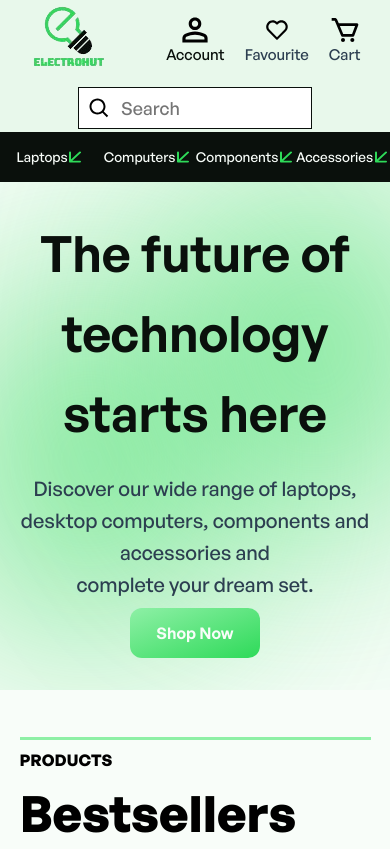
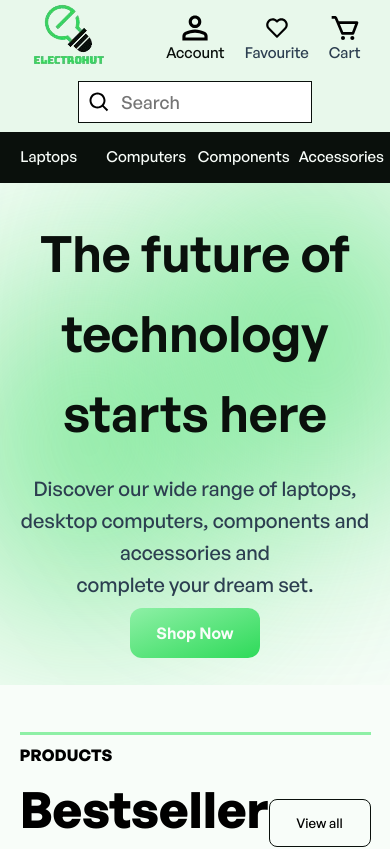
Before and after one commit to mort5554/OnlineShop, a Vue app: page / in a window 390 px wide. Shown: the top 849 px of the page. Built offline with nearby package versions, Linux system fonts and the light colour scheme.

Commit message:
Improve responsiveness of the NavBar, NavCategories, MainPage

```diff
--- a/src/components/BestsellersProducts.vue
+++ b/src/components/BestsellersProducts.vue
@@ -81,6 +81,11 @@ import ProductsCard from './ProductsCard.vue'
   display: flex;
   flex-direction: column;
 }
+.rightSideHeader {
+  display: flex;
+  align-items: flex-end;
+  justify-content: flex-end;
+}
 .bestsellersHeader h4,
 h1 {
   font-weight: 700;
@@ -91,19 +96,12 @@ h1 {
   font-size: 50px;
 }
 .buttonViewAllBestsellers {
-  position: absolute;
   width: 102px;
   height: 48px;
-  display: flex;
-  flex-direction: column;
-  align-self: flex-end;
-  justify-self: flex-end;
   border-radius: 8px;
-  bottom: 50px;
   border: 1px solid var(--black);
   background-color: var(--white);
   cursor: pointer;
-  bottom: -10%;
 }
 /* Bestsellers Products */
 .productsCardContainer {
--- a/src/components/DiscountsProducts.vue
+++ b/src/components/DiscountsProducts.vue
@@ -30,10 +30,11 @@ import ProductsCard from './ProductsCard.vue'
 }
 .discountsProductsHeader {
   width: 90%;
-  height: 180px;
+  height: fit-content;
   flex-direction: column;
   justify-items: flex-start;
   gap: 10px;
+  margin-bottom: 20px;
 }
 .greenLine {
   width: 100%;
--- a/src/components/Header.vue
+++ b/src/components/Header.vue
@@ -21,8 +21,9 @@
 <style scoped>
 header {
   overflow: hidden;
-  height: 508px;
+  height: fit-content;
   background-color: var(--white);
+  padding-bottom: 7%;
 }
 .head {
   justify-content: flex-start;
--- a/src/components/NavBar.vue
+++ b/src/components/NavBar.vue
@@ -49,9 +49,10 @@ import NavCategories from './NavCategories.vue'
 </template>
 <style scoped>
 nav {
+  width: 100vw;
+  height: 9vh;
   display: flex;
-  width: 100vw;
-  height: 72px;
+  justify-content: center;
   flex-direction: column;
   background-color: var(--whiteSecondary);
 }
@@ -68,6 +69,7 @@ nav {
   display: none;
   width: 100%;
   height: 40px;
+  margin-bottom: 8px;
 }
 .shopLogoContainer {
   width: 20%;
--- a/src/components/NavCategories.vue
+++ b/src/components/NavCategories.vue
@@ -25,7 +25,7 @@
 <style scoped>
 .categoriesContainer {
   justify-content: space-around;
-  height: 50px;
+  height: 6vh;
   width: 100vw;
   background-color: var(--black);
 }
@@ -47,10 +47,23 @@
 .externalHardwareMobile {
   display: none;
 }
-@media (max-width: 652px) {
+.category h4:hover {
+  box-shadow:
+    1px 1px 4px 1px rgba(150, 149, 149, 0.2) inset,
+    -1px -1px 1px var(--greenSecondary) inset;
+  border-radius: 5px;
+}
+@media (max-width: 458px) {
+  .arrowIcon {
+    display: none;
+  }
+}
+@media (max-width: 632px) {
   .category h4 {
-    font-size: 15px;
+    font-size: 100%;
   }
+}
+@media (max-width: 876px) {
   .externalHardwareMobile {
     display: flex;
   }
@@ -62,18 +75,19 @@
   }
 }
 @media (max-width: 965px) {
-  .computerComponentsDesktop,
   .computersDesktop {
     display: none;
   }
-  .computerComponentsMobile,
   .computersMobile {
     display: flex;
   }
 }
-@media (max-width: 1111px) {
-  .category h4 {
-    font-size: 90%;
+@media (max-width: 1054px) {
+  .computerComponentsDesktop {
+    display: none;
+  }
+  .computerComponentsMobile {
+    display: flex;
   }
 }
 </style>
```
